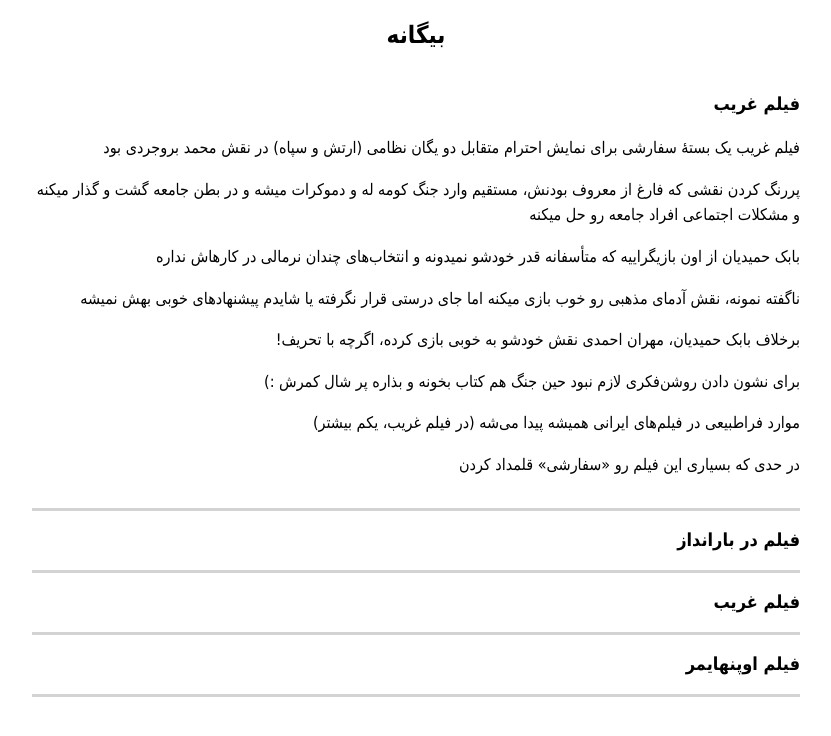
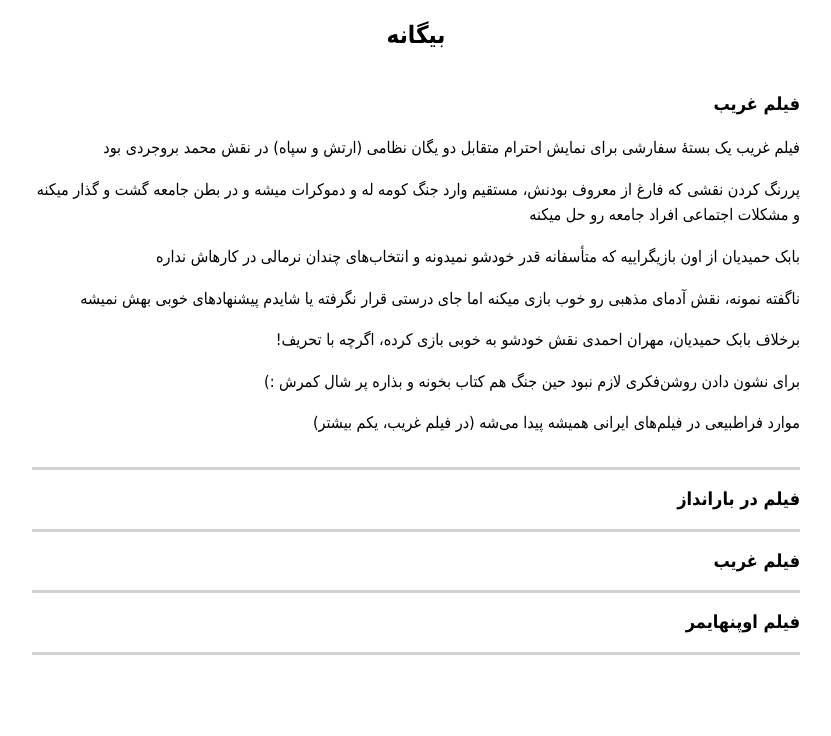
Before and after one commit to darkblog/darkblog.github.io, a Jekyll site: the page built from _posts/2023-8-7-2.md, in a window 1280 px wide. Shown: the top 736 px of the page, without its empty margins (308-1139 px from the left). Built offline with Jekyll 4.4.1, drawn with Linux system fonts in a browser that asks for light colours.

Commit message:
Update 2023-8-7-2.md

```diff
--- a/_posts/2023-8-7-2.md
+++ b/_posts/2023-8-7-2.md
@@ -16,5 +16,3 @@ title: فیلم غریب
 برای نشون دادن روشن‌فکری لازم نبود حین جنگ هم کتاب بخونه و بذاره پر شال کمرش :)
 
 موارد فراطبیعی در فیلم‌های ایرانی همیشه پیدا می‌شه (در فیلم غریب، یکم بیشتر)
-
-در حدی که بسیاری این فیلم رو «سفارشی» قلمداد کردن
```
